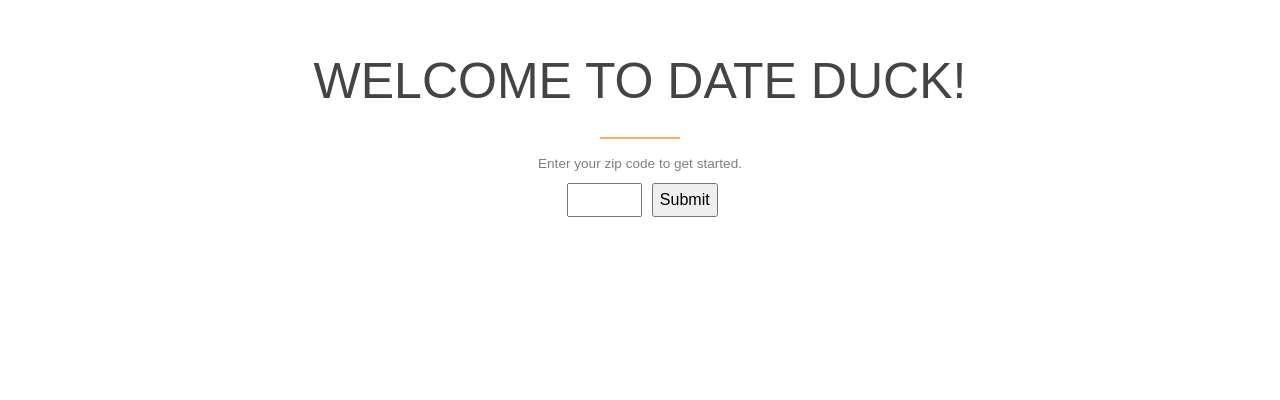
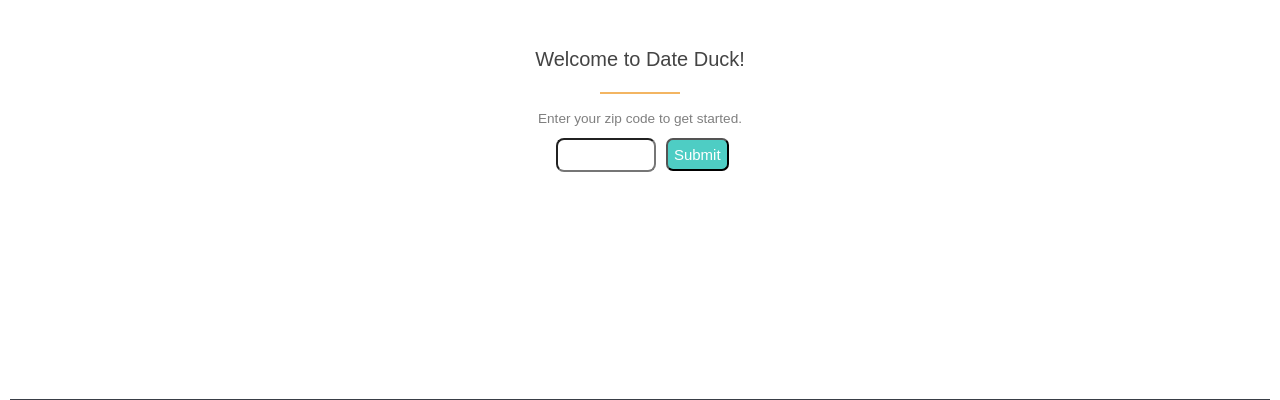
Before and after one commit to nida7163/date-duck, a PHP site: page /home.html in a window 1280 px wide. Shown: the part 351-751 px from the top of the page. Run offline with PHP 8.4, Linux system fonts and the light colour scheme; some web fonts are replaced.

Commit message:
style changes

```diff
--- a/css/main/turquoise.css
+++ b/css/main/turquoise.css
@@ -236,10 +236,9 @@
   clear: both;
 }
 .section-heading h2 {
-  font-size: 50px;
+  font-size: 20px;
   font-weight: 300;
   color: #444;
-  text-transform: uppercase;
   position: relative;
   display: block;
   padding-bottom: 20px;
--- a/style.css
+++ b/style.css
@@ -3,6 +3,7 @@
 }
 
 /*<<<<<<<<<<<<<<<<<<<<<<weather CSS>>>>>>>>>>>>>>>>>>>>>>>>>>>*/
+
 
 #get-started{
     width: 100%;
@@ -17,17 +18,22 @@
 }
 #zip{
     color: black;
-    width: 75px;
+    width: 100px;
     margin: 5px;
+    border-radius: 8px
 }
 #zip-submit{
     color: black;
+    color: #FFFFFF;
+    background: #4ECDC4;
+    border-radius: 7px;
+    font-size: 15px;
 }
 #weather{
     background: #ffffff;
     width: 150px;
     display: none;
-    position: fixed;
+    position: absolute;
     border-radius: 8px;
 }
 #weather p{
@@ -50,11 +56,11 @@
 /*<<<<<<<<<<<<<<<<<<<<<<>>>>>>>>>>>>>>>>>>>>>>*/
 
 body{
-	padding: 10px;
+    padding: 10px;
     font-family: 'Roboto', sans-serif;
 }
 .container{
-	text-align: center;
+    text-align: center;
 }
 
 .footer{
@@ -68,8 +74,8 @@
 }
 
 li{
-	display: inline-block;
-	margin: 15px;
+    display: inline-block;
+    margin: 15px;
 }
 
 
```
